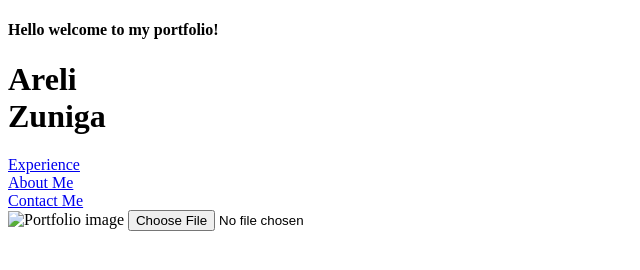
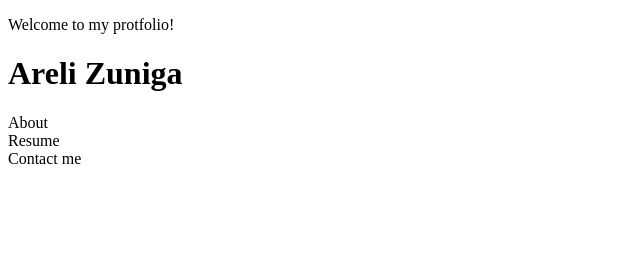
Before and after one commit to arelizunigap/personalweb, a plain HTML site: page index.html in a window 1280 px wide. Shown: the whole page, without its empty margins (0-640 px from the left). Drawn offline with Linux system fonts and the light colour scheme.

Commit message:
Update index.html

```diff
--- a/index.html
+++ b/index.html
@@ -1,30 +1,13 @@
 <!DOCTYPE html>
-<html lang="en">
+<html>
 <head>
-  <meta charset="UTF-8" />
-  <meta name="viewport" content="width=device-width, initial-scale=1.0"/>
-  <title>Areli Zuniga Portfolio</title>
-  <link rel="stylesheet" href="styles.css" />
+<title>Page Title</title>
 </head>
 <body>
-  <div class="container">
-    <div class="left">
-      <h4>Hello welcome to my portfolio!</h4>
-      <h1>Areli<br><span>Zuniga</span></h1>
 
-      <nav>
-        <a href="#">Experience</a><br>
-        <a href="#">About Me</a><br>
-        <a href="#">Contact Me</a>
-      </nav>
-    </div>
+<p>Welcome to my protfolio!</p>
+<h1>Areli Zuniga</h1>
+<nav>About<br>Resume<br>Contact me</nav>
 
-    <div class="right">
-      <img id="portfolio-img" src="assets/placeholder.png" alt="Portfolio image">
-      <input type="file" id="imgUpload" accept="image/*">
-    </div>
-  </div>
-
-  <script src="script.js"></script>
 </body>
 </html>
```
